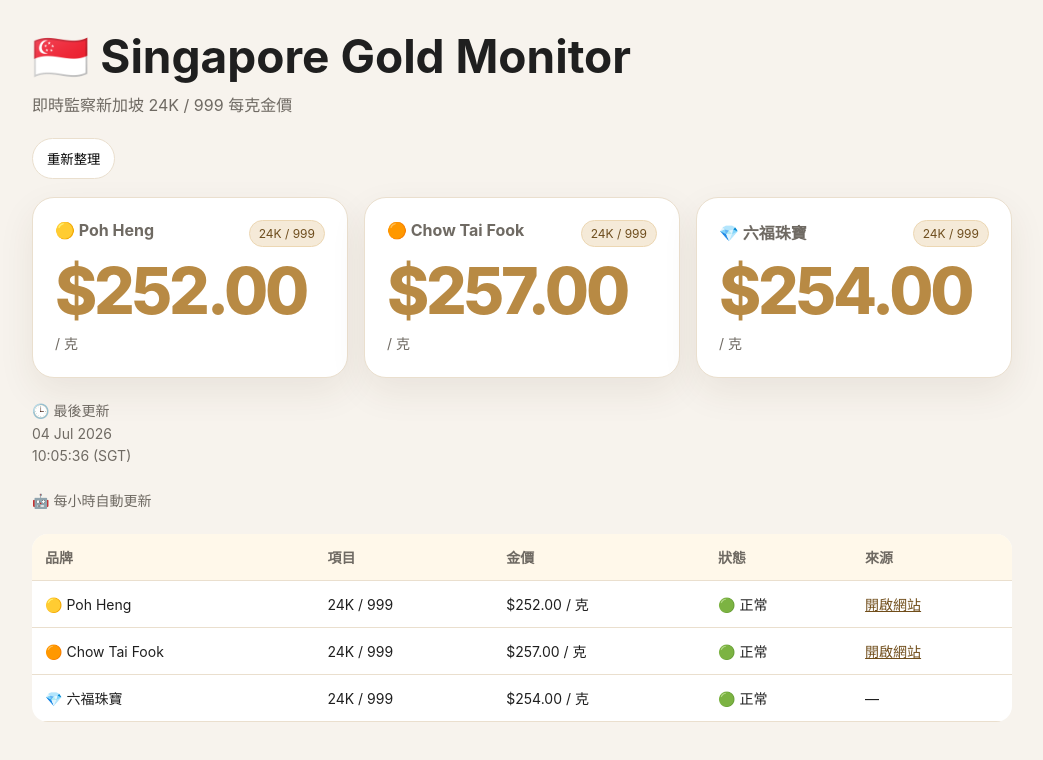
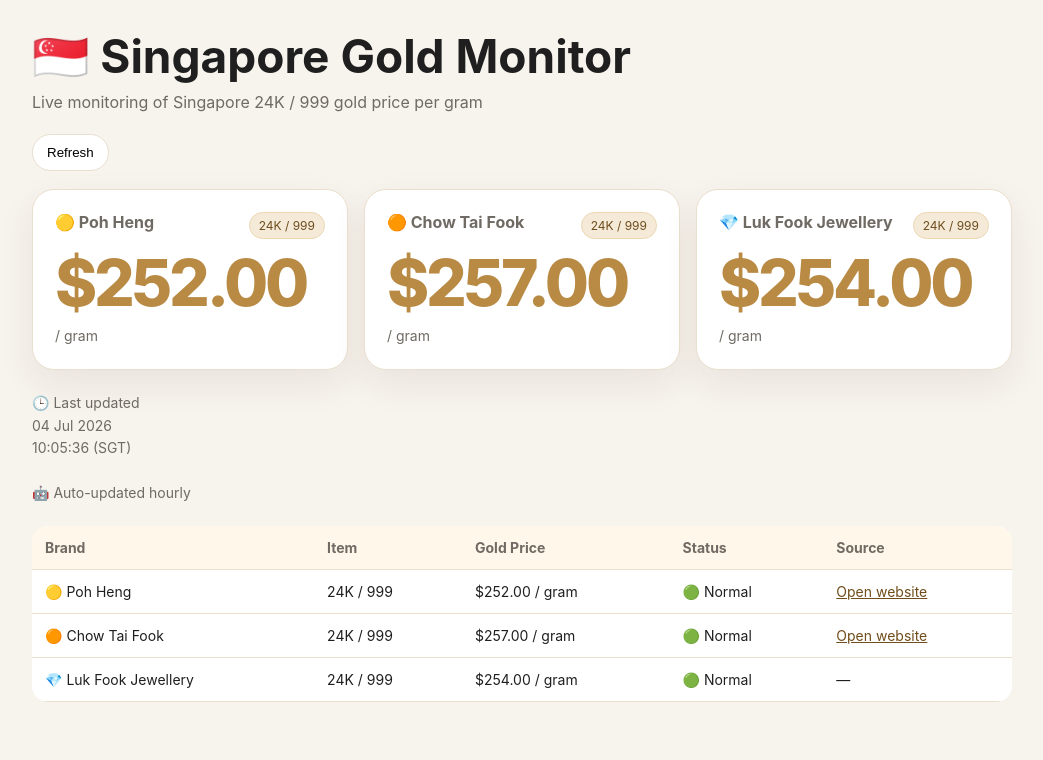
Before and after one commit to Opjemmytsang/sg-gold-price-monitor, a website: page index.html in a window 1280 px wide. Shown: the whole page, without its empty margins (118-1161 px from the left). Drawn offline with Linux system fonts and the light colour scheme.

Commit message:
Translate dashboard to English

```diff
--- a/index.html
+++ b/index.html
@@ -1,11 +1,11 @@
 <!doctype html>
-<html lang="zh-Hant">
+<html lang="en">
 <head>
   <meta charset="utf-8" />
   <meta name="viewport" content="width=device-width, initial-scale=1" />
   <title>Singapore Gold Monitor</title>
   <style>
-    body { margin:0; font-family:-apple-system,BlinkMacSystemFont,"Segoe UI","Noto Sans TC",sans-serif; background:#f7f3ed; color:#1f1f1f; }
+    body { margin:0; font-family:-apple-system,BlinkMacSystemFont,"Segoe UI",Arial,sans-serif; background:#f7f3ed; color:#1f1f1f; }
     main { max-width:980px; margin:auto; padding:28px 18px 48px; }
     h1 { margin:0 0 8px; font-size:clamp(28px,5vw,46px); }
     .sub { color:#6f6a63; margin-bottom:22px; }
@@ -27,45 +27,45 @@
 <body>
   <main>
     <h1>🇸🇬 Singapore Gold Monitor</h1>
-    <div class="sub">即時監察新加坡 24K / 999 每克金價</div>
-    <button onclick="location.reload()">重新整理</button>
+    <div class="sub">Live monitoring of Singapore 24K / 999 gold price per gram</div>
+    <button onclick="location.reload()">Refresh</button>
     <section id="cards" class="grid"></section>
     <div id="meta" class="meta"></div>
     <table>
-      <thead><tr><th>品牌</th><th>項目</th><th>金價</th><th>狀態</th><th>來源</th></tr></thead>
+      <thead><tr><th>Brand</th><th>Item</th><th>Gold Price</th><th>Status</th><th>Source</th></tr></thead>
       <tbody id="rows"></tbody>
     </table>
   </main>
   <script>
     const money = new Intl.NumberFormat('en-SG', { style:'currency', currency:'SGD', minimumFractionDigits:2 });
     function sgtTime(value){
-      if(!value) return '未更新';
+      if(!value) return 'Not updated';
       const d = new Date(value);
-      if(Number.isNaN(d.getTime())) return '未更新';
+      if(Number.isNaN(d.getTime())) return 'Not updated';
       const parts = new Intl.DateTimeFormat('en-GB', { timeZone:'Asia/Singapore', day:'2-digit', month:'short', year:'numeric', hour:'2-digit', minute:'2-digit', second:'2-digit', hour12:false }).formatToParts(d).reduce((a,p)=>{a[p.type]=p.value; return a;}, {});
       return `${parts.day} ${parts.month} ${parts.year}<br>${parts.hour}:${parts.minute}:${parts.second} (SGT)`;
     }
-    function price(item){ return item.status === 'ok' ? `${money.format(item.price)} / 克` : '暫未能讀取'; }
-    function status(item){ return item.status === 'ok' ? '🟢 正常' : '🟡 請檢查'; }
+    function price(item){ return item.status === 'ok' ? `${money.format(item.price)} / gram` : 'Unavailable'; }
+    function status(item){ return item.status === 'ok' ? '🟢 Normal' : '🟡 Please check'; }
     function publicLabel(){ return '24K / 999'; }
     function publicUrl(item){ return item.url && item.url !== '#' ? item.url : ''; }
     function displayName(item){
       if(item.id === 'poh-heng-24k-999') return '🟡 Poh Heng';
       if(item.id === 'chow-tai-fook-sg-24k-999') return '🟠 Chow Tai Fook';
-      if(item.id === 'lukfook-sg-formula-24k-999') return '💎 六福珠寶';
+      if(item.id === 'lukfook-sg-formula-24k-999') return '💎 Luk Fook Jewellery';
       return item.brand;
     }
-    function card(item){ return `<article class="card ${item.status === 'ok' ? '' : 'error'}"><div class="brand"><strong>${displayName(item)}</strong><span class="badge">${publicLabel(item)}</span></div><div class="price">${item.status === 'ok' ? money.format(item.price) : '—'}</div><div class="unit">${item.status === 'ok' ? '/ 克' : '請檢查金價設定'}</div></article>`; }
-    function row(item){ const url = publicUrl(item); return `<tr><td>${displayName(item)}</td><td>${publicLabel(item)}</td><td>${price(item)}</td><td>${status(item)}</td><td>${url ? `<a href="${url}" target="_blank" rel="noopener">開啟網站</a>` : '—'}</td></tr>`; }
+    function card(item){ return `<article class="card ${item.status === 'ok' ? '' : 'error'}"><div class="brand"><strong>${displayName(item)}</strong><span class="badge">${publicLabel(item)}</span></div><div class="price">${item.status === 'ok' ? money.format(item.price) : '—'}</div><div class="unit">${item.status === 'ok' ? '/ gram' : 'Please check gold price setting'}</div></article>`; }
+    function row(item){ const url = publicUrl(item); return `<tr><td>${displayName(item)}</td><td>${publicLabel(item)}</td><td>${price(item)}</td><td>${status(item)}</td><td>${url ? `<a href="${url}" target="_blank" rel="noopener">Open website</a>` : '—'}</td></tr>`; }
     async function load(){
       const res = await fetch(`data/latest.json?ts=${Date.now()}`);
       const data = await res.json();
       const items = data.items || [];
-      document.getElementById('cards').innerHTML = items.length ? items.map(card).join('') : '<div class="card">暫時未有資料。</div>';
+      document.getElementById('cards').innerHTML = items.length ? items.map(card).join('') : '<div class="card">No data available.</div>';
       document.getElementById('rows').innerHTML = items.map(row).join('');
-      document.getElementById('meta').innerHTML = `🕒 最後更新<br>${sgtTime(data.updatedAt)}<br><br>🤖 每小時自動更新`;
+      document.getElementById('meta').innerHTML = `🕒 Last updated<br>${sgtTime(data.updatedAt)}<br><br>🤖 Auto-updated hourly`;
     }
-    load().catch(() => { document.getElementById('cards').innerHTML = `<div class="card error"><div class="price">—</div><div class="unit">暫未能讀取資料</div></div>`; });
+    load().catch(() => { document.getElementById('cards').innerHTML = `<div class="card error"><div class="price">—</div><div class="unit">Unable to load data</div></div>`; });
   </script>
 </body>
 </html>
```
